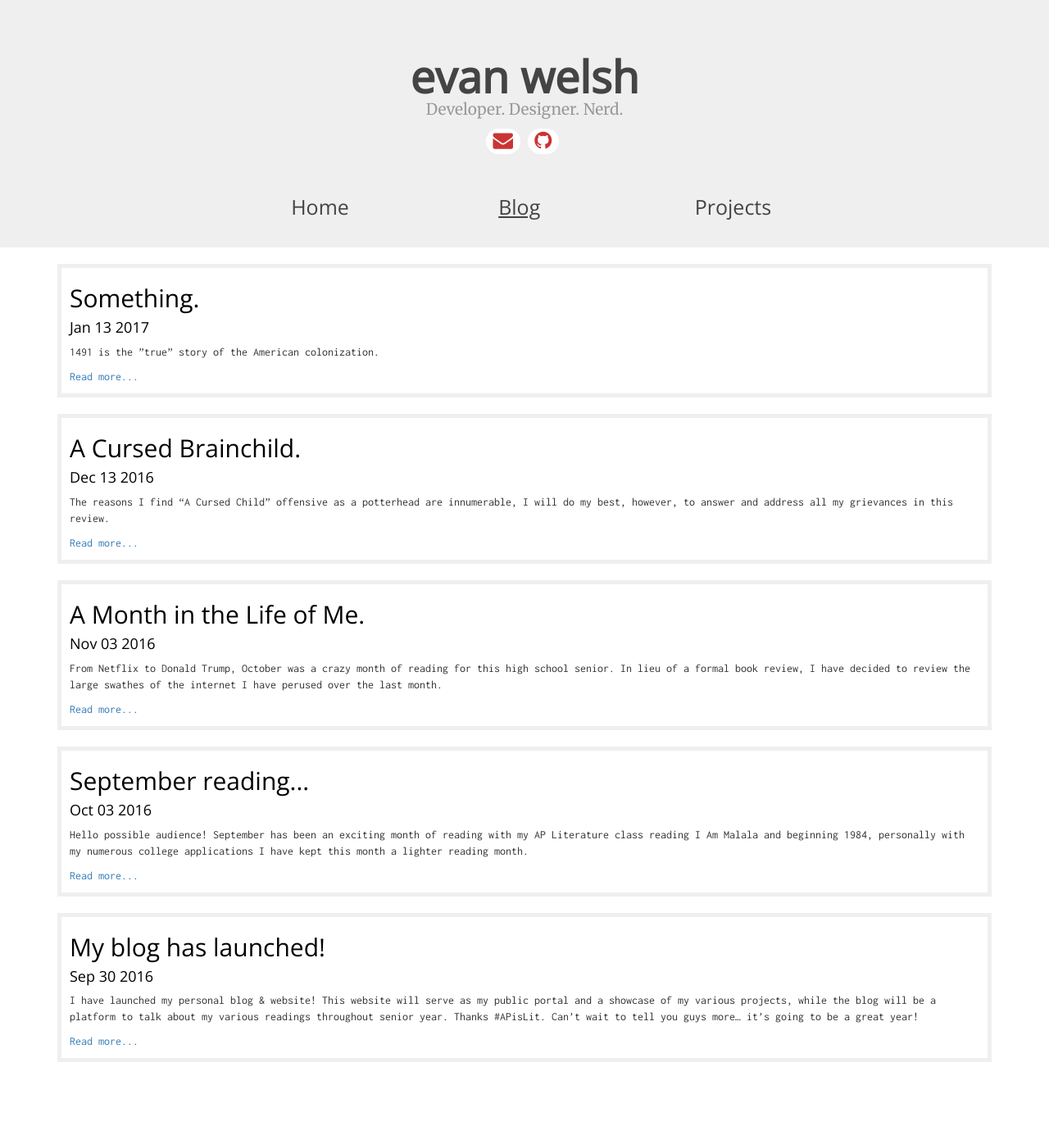
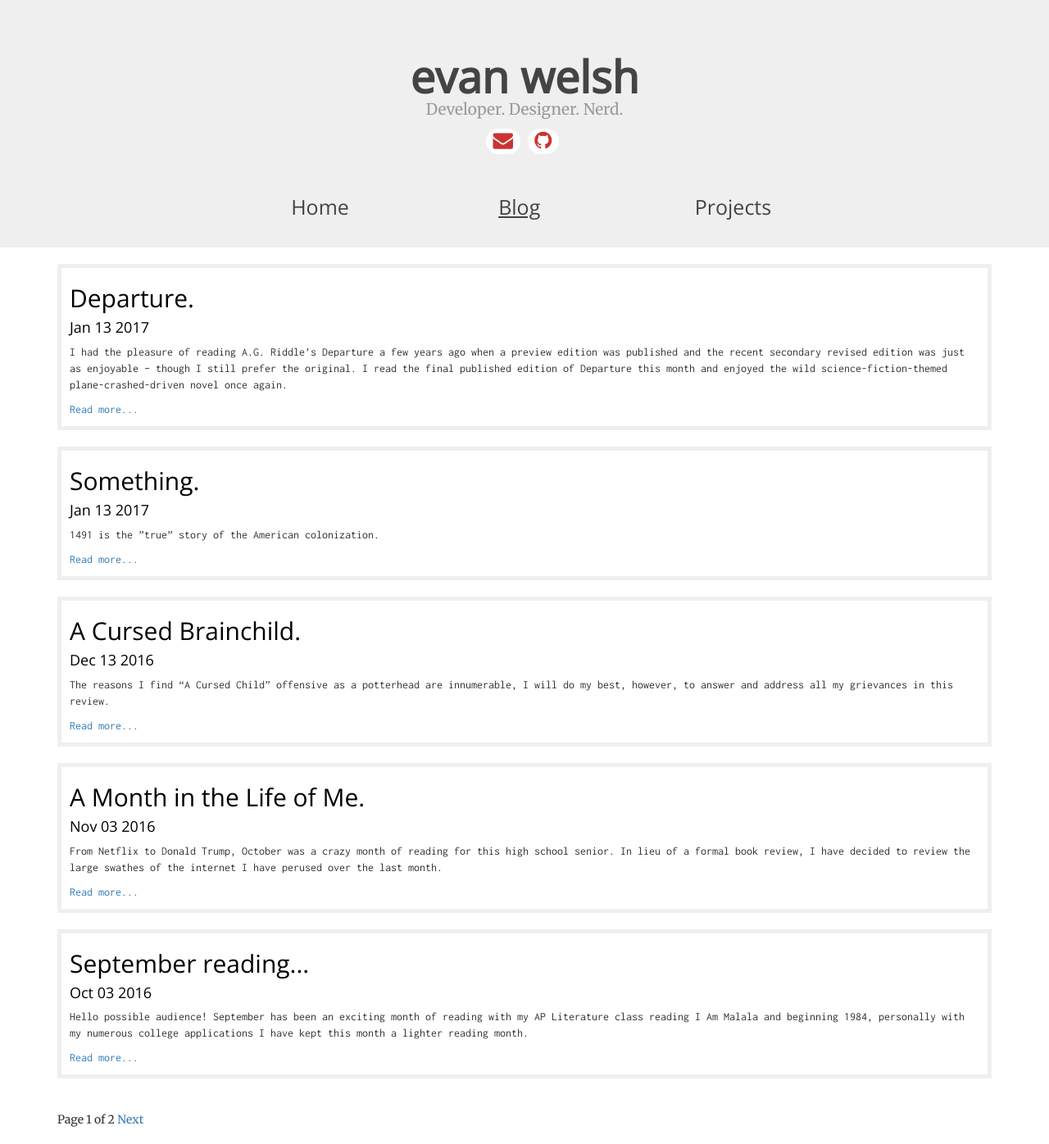
Before and after one commit to ewlsh/rockon999.github.io, a Jekyll site: the page built from blog/index.html, in a window 1280 px wide. Shown: the whole page at 82% size. Built offline with Jekyll 4.4.1, drawn with Linux system fonts in a browser that asks for light colours; nearby versions of some CDN libraries; the list of posts is cut into pages by our own code; before the commit the page ends 1316 px from its top, so only the background shows below that.

Commit message:
March read. Updates.

```diff
--- /dev/null
+++ b/_posts/2017-3-20-departure.md
@@ -0,0 +1,9 @@
+---
+layout: post
+title: "Departure."
+date: 2017-1-13
+---
+
+I had the pleasure of reading A.G. Riddle's *Departure* a few years ago when a preview edition was published and the recent secondary revised edition was just as enjoyable -- though I still prefer the original. I read the final published edition of *Departure* this month and enjoyed the wild science-fiction-themed plane-crashed-driven novel once again.
+
+The novel takes place during a plane crash. The twist? There is no cell signal, there appears to be no civilization. They find Stonehenge encased in glass. A war suddenly engulfed the survivors. An astute doctor takes control A man will not relinquish his laptop! *Departure* is a chaotic read, but a satisfying one at that. I highly recommend it along with the rest of A.G. Riddle's wonderful novels.
```
Also changed, not shown: projects.html (+17 -14 lines).
